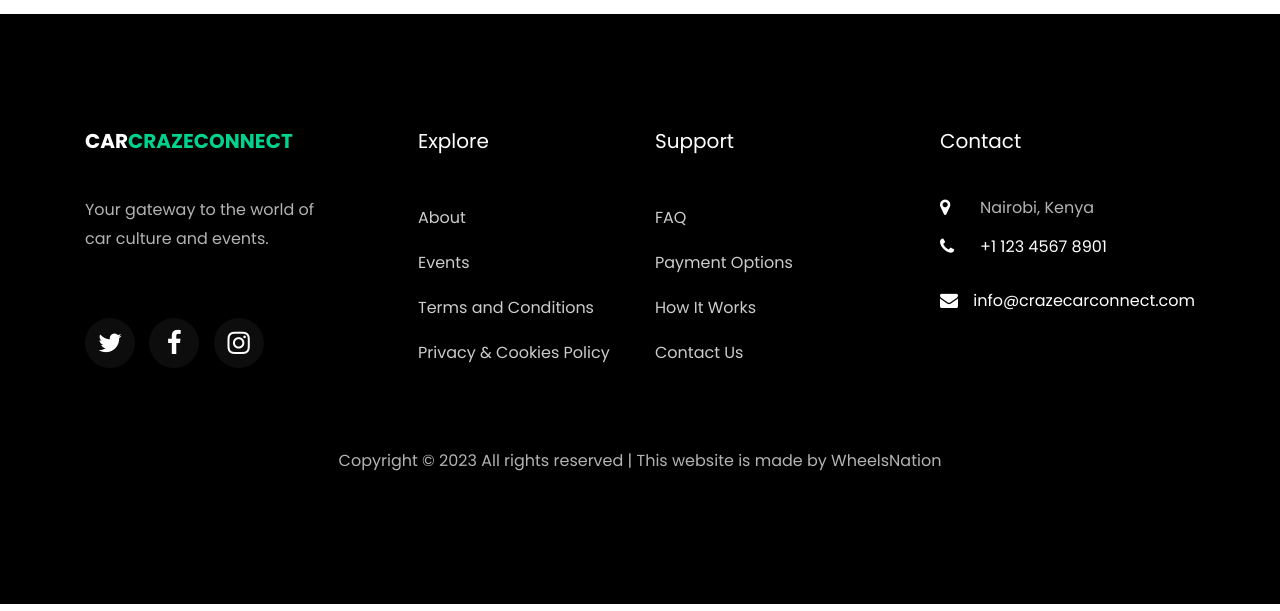
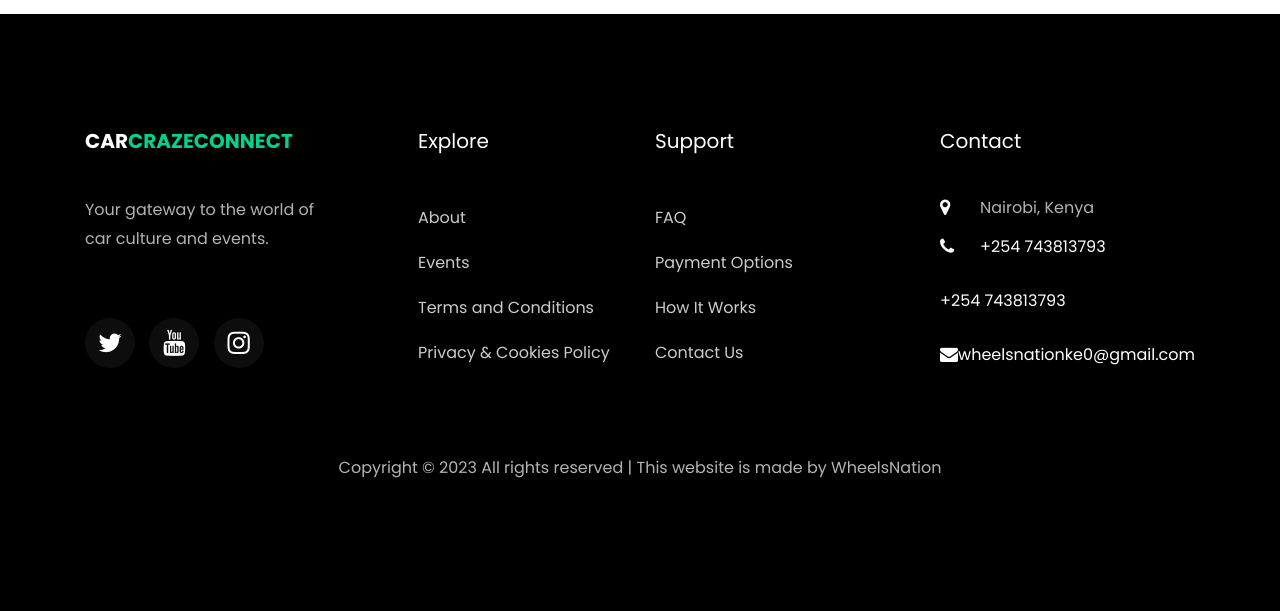
Before and after one commit to Bruce3932/project, a PHP site: page /index.html in a window 1280 px wide. Shown: the part 4098-4709 px from the top of the page. Run offline with PHP 8.4, Linux system fonts and the light colour scheme; some libraries are stand-ins or nearby versions; some web fonts are replaced.

Commit message:
2nd commit

```diff
--- a/index.html
+++ b/index.html
@@ -388,9 +388,9 @@
                         <h2 class="ftco-heading-2"><a href="#" class="logo">Car<span>CrazeConnect</span></a></h2>
                         <p>Your gateway to the world of car culture and events.</p>
                         <ul class="ftco-footer-social list-unstyled float-md-left float-lft mt-5">
-                            <li class="ftco-animate"><a href="#"><span class="icon-twitter"></span></a></li>
-                            <li class="ftco-animate"><a href="#"><span class="icon-facebook"></span></a></li>
-                            <li class="ftco-animate"><a href="#"><span class="icon-instagram"></span></a></li>
+                            <li class="ftco-animate"><a href="https://x.com/wheelsnationke?s=21&t=TvGbVeGbFdk3f8041RmpYw"><span class="icon-twitter"></span></a></li>
+                            <li class="ftco-animate"><a href="https://youtube.com/@wheelsnation_ke?si=1RSwkG7YVVtAH03Y"><span class="icon-youtube"></span></a></li>
+                            <li class="ftco-animate"><a href="https://instagram.com/wheelsnation_ke?igshid=MXN6bWRjOXI4YmpjZA=="><span class="icon-instagram"></span></a></li>
                         </ul>
                     </div>
                 </div>
@@ -424,8 +424,13 @@
                         <div class="block-23 mb-3">
                             <ul>
                                 <li><span class="icon icon-map-marker"></span><span class="text">Nairobi, Kenya</span></li>
-                                <li><a href="#"><span class="icon icon-phone"></span><span class="text">+1 123 4567 8901</span></a></li>
-                                <li><a href="#"><span class="icon icon-envelope"></span><span class="text">info@crazecarconnect.com</span></a></li>
+                                <ul>
+                                    <li><a href="#"><span class="icon icon-phone"></span><span class="text">+254 743813793</span></a></li>
+                                    <li><a href="#"><span class="text">+254 743813793</span></a></li>
+                                </ul>
+
+
+                                <li><a href="#"><span class="icon icon-envelope"></span><span class="text">wheelsnationke0@gmail.com</span></a></li>
                             </ul>
                         </div>
                     </div>
--- a/login.php
+++ b/login.php
@@ -11,7 +11,7 @@ if(isset($_POST['save']))
     $servername = "localhost"; // Replace with your server name
     $username = 'Xhaka'; // Replace with your MySQL username
     $password = '123456'; // Replace with your MySQL password
-    $dbname = 'wheelsnation'; // Replace with your database name
+    $dbname = 'test'; // Replace with your database name
 
     // Create connection
     $conn = new mysqli($servername, $username, $password, $dbname);
@@ -21,6 +21,7 @@ if(isset($_POST['save']))
         die('Connection failed: ' . $conn->connect_error);
     }
 
+    $pass = $_POST['password'] ;
     // Correct the SQL query
     $sql = "SELECT * FROM register WHERE Email='$email' AND Password='" . md5($pass) . "'";
     $result = mysqli_query($conn, $sql);
--- a/register.php
+++ b/register.php
@@ -4,7 +4,7 @@
 $servername = "localhost"; // Replace with your server name
 $username = 'Xhaka'; // Replace with your MySQL username
 $password = '123456'; // Replace with your MySQL password
-$dbname = 'wheelsnation'; // Replace with your database name
+$dbname = 'test'; // Replace with your database name
 
 // Create connection
 $conn = new mysqli($servername, $username, $password, $dbname);
```
Also changed, not shown: font-awesome/HELP-US-OUT.txt (deleted, +0 -7 lines), README.md (added), database/blog-images/Screenshot 2023-11-02 110007.png (added), readme.txt (added), 3 other files.
